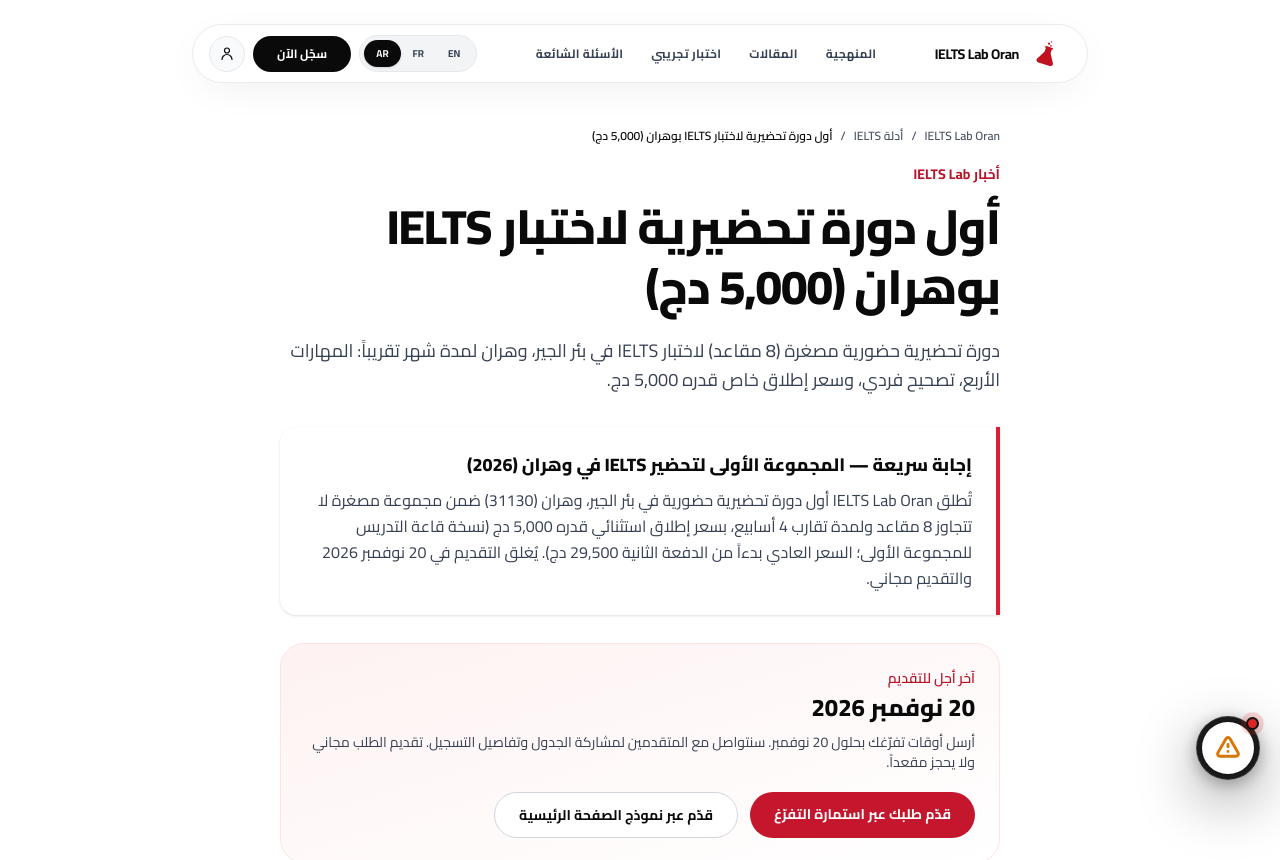
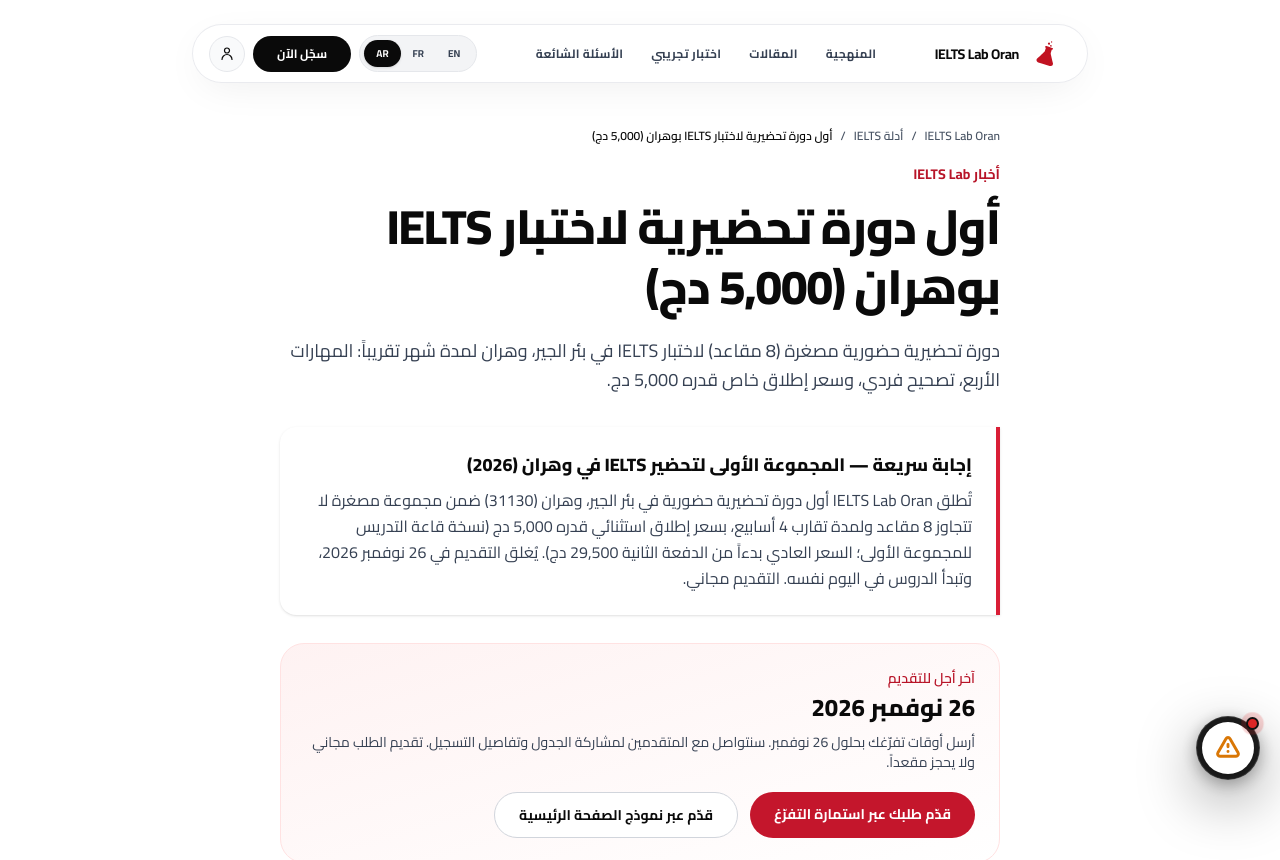
Before and after one commit to EdenSnc/IELTS-Lab-Oran, a Next.js app: page /ar/articles/first-ielts-preparation-cohort-oran in a window 1280 px wide. Shown: the top 860 px of the page. Built offline with nearby package versions, Linux system fonts and the light colour scheme.

Commit message:
Extend first IELTS cohort applications through November 26

```diff
--- a/messages/ar.json
+++ b/messages/ar.json
@@ -129,7 +129,7 @@
     "q6": "ماذا يشمل سعر إطلاق المجموعة الأولى البالغ 5,000 دج؟",
     "a6": "نحو شهر من التحضير لاختبار الايلتس في بئر الجير، وهران، ضمن مجموعة صغيرة في قاعة تدريس تقليدية لهذه الدفعة التمهيدية، مع متابعة فردية في الكتابة والمحادثة. نؤكد الجدول قبل التسجيل.",
     "q7": "متى يفتتح المخبر، وهل التقديم يحجز مقعداً؟",
-    "a7": "يُغلق التقديم للمجموعة الأولى في 20 نوفمبر 2026. تقديم الطلب مجاني ولا يحجز مقعداً؛ نتواصل مع المتقدمين لمشاركة الجدول المؤكد وتفاصيل التسجيل."
+    "a7": "يُغلق التقديم للمجموعة الأولى في 26 نوفمبر 2026. تقديم الطلب مجاني ولا يحجز مقعداً؛ نتواصل مع المتقدمين لمشاركة الجدول المؤكد وتفاصيل التسجيل."
   },
   "LeadMagnet": {
     "title": "لست جاهزاً للتسجيل؟",
@@ -162,7 +162,7 @@
     "feature3": "مجموعة صغيرة من 8 مقاعد واستراتيجية الامتحان",
     "capacitySummary": "8 مقاعد إجمالاً · التقديم مجاني · لا يحجز مقعداً",
     "closedBadge": "أُغلق التقديم للمجموعة الأولى",
-    "closedNote": "انتهت مهلة 20 نوفمبر. أرسل ملفك أدناه للتواصل معك أولاً عند فتح مواعيد المجموعة القادمة في وهران.",
+    "closedNote": "انتهت مهلة 26 نوفمبر. أرسل ملفك أدناه للتواصل معك أولاً عند فتح مواعيد المجموعة القادمة في وهران.",
     "statusLabReady": "المخبر جاهز",
     "statusCurriculumSet": "المنهج جاهز",
     "statusScheduling": "الجدولة عبر استمارة التفرغ",
@@ -195,7 +195,7 @@
   },
   "EventWidget": {
     "badge": "المجموعة الأولى · وهران",
-    "title": "5,000 دج · التقديم قبل 20 نوفمبر",
+    "title": "5,000 دج · التقديم بحلول 26 نوفمبر",
     "closedTitle": "انضم لقائمة انتظار الدفعة القادمة",
     "linkAriaLabel": "عرض تفاصيل المجموعة الأولى في IELTS Lab Oran",
     "minimizeLabel": "تصغير الإشعار"
--- a/messages/en.json
+++ b/messages/en.json
@@ -129,7 +129,7 @@
     "q6": "What does the 5,000 DA first-cohort price cover?",
     "a6": "Approximately one month of small-group IELTS preparation in Bir El Djir, Oran, covering all four skills in a traditional classroom setting for this introductory cohort, with individual Writing and Speaking feedback. We confirm the timetable before enrolment.",
     "q7": "When does the Lab open, and does applying reserve a seat?",
-    "a7": "First-cohort applications close on 20 November 2026. Applying is free and does not reserve a seat; we contact applicants with the confirmed timetable and enrolment details."
+    "a7": "First-cohort applications close on 26 November 2026. Applying is free and does not reserve a seat; we contact applicants with the confirmed timetable and enrolment details."
   },
   "LeadMagnet": {
     "title": "Not Ready to Enroll?",
@@ -162,7 +162,7 @@
     "feature3": "Small 8-seat classroom & official exam strategy",
     "capacitySummary": "8 seats total · free to apply · does not reserve a seat",
     "closedBadge": "First-cohort applications closed",
-    "closedNote": "The 20 November intake window has closed. Submit your profile below to be contacted first when the next Oran cohort dates open.",
+    "closedNote": "The 26 November intake window has closed. Submit your profile below to be contacted first when the next Oran cohort dates open.",
     "statusLabReady": "Lab Ready",
     "statusCurriculumSet": "Curriculum Set",
     "statusScheduling": "Timetable via Availability Form",
@@ -195,7 +195,7 @@
   },
   "EventWidget": {
     "badge": "First Cohort · Oran",
-    "title": "5,000 DA · Apply by 20 Nov",
+    "title": "5,000 DA · Apply by 26 Nov",
     "closedTitle": "Join Next Cohort Waitlist",
     "linkAriaLabel": "View IELTS Lab Oran cohort details",
     "minimizeLabel": "Minimize notification"
--- a/messages/fr.json
+++ b/messages/fr.json
@@ -129,7 +129,7 @@
     "q6": "Que comprend le tarif de lancement de 5 000 DA ?",
     "a6": "Environ un mois de préparation à l'IELTS à Bir El Djir, Oran, en groupe de 8 en salle de cours pour cette cohorte de lancement, couvrant les quatre compétences avec suivi individuel en Writing et Speaking. Les horaires sont confirmés avant l'inscription.",
     "q7": "Quand le Lab ouvre-t-il, et la candidature réserve-t-elle une place ?",
-    "a7": "Les candidatures du premier groupe se clôturent le 20 novembre 2026. Postuler est gratuit et ne réserve pas de place ; nous contactons les candidats sélectionnés avec l'emploi du temps confirmé."
+    "a7": "Les candidatures du premier groupe se clôturent le 26 novembre 2026. Postuler est gratuit et ne réserve pas de place ; nous contactons les candidats sélectionnés avec l'emploi du temps confirmé."
   },
   "LeadMagnet": {
     "title": "Pas prêt à vous inscrire ?",
@@ -162,7 +162,7 @@
     "feature3": "Petit groupe de 8 en salle & stratégie d'examen",
     "capacitySummary": "8 places au total · candidature gratuite · ne réserve pas de place",
     "closedBadge": "Candidatures du 1er groupe clôturées",
-    "closedNote": "La session du 20 novembre est clôturée. Envoyez votre profil ci-dessous pour être contacté en priorité dès l'ouverture de la prochaine cohorte à Oran.",
+    "closedNote": "La session du 26 novembre est clôturée. Envoyez votre profil ci-dessous pour être contacté en priorité dès l'ouverture de la prochaine cohorte à Oran.",
     "statusLabReady": "Laboratoire prêt",
     "statusCurriculumSet": "Programme prêt",
     "statusScheduling": "Horaires via formulaire de disponibilités",
@@ -195,7 +195,7 @@
   },
   "EventWidget": {
     "badge": "Premier Groupe · Oran",
-    "title": "5 000 DA · Jusqu'au 20 nov.",
+    "title": "5 000 DA · Jusqu'au 26 nov.",
     "closedTitle": "Liste d'attente prochaine cohorte",
     "linkAriaLabel": "Voir les détails du premier groupe IELTS Lab Oran",
     "minimizeLabel": "Réduire la notification"
--- a/src/app/[locale]/articles/first-ielts-preparation-cohort-oran/page.tsx
+++ b/src/app/[locale]/articles/first-ielts-preparation-cohort-oran/page.tsx
@@ -49,7 +49,7 @@ const COHORT_PAGE_BODY: Record<
   en: {
     summaryTitle: 'Quick Answer — First Oran IELTS Cohort (2026)',
     summaryText:
-      'IELTS Lab Oran’s first in-person preparation cohort in Bir El Djir, Oran (31130) is an intensive ~4-week small-group course strictly capped at 8 seats and priced at 5,000 DA (introductory classroom edition; regular PC-lab rate from Cohort 2 is 29,500 DA). Applications close on 20 November 2026, and applying is free without locking a seat.',
+      'IELTS Lab Oran’s first in-person preparation cohort in Bir El Djir, Oran (31130) is an intensive ~4-week small-group course strictly capped at 8 seats and priced at 5,000 DA (introductory classroom edition; regular PC-lab rate from Cohort 2 is 29,500 DA). Applications close on 26 November 2026. Classes start that day. Applying is free and does not reserve a seat.',
     factsHeading: 'Cohort 1 Key Facts — Bir El Djir, Oran',
     facts: [
       ['Location', 'Bir El Djir, Oran 31130, Algeria'],
@@ -90,7 +90,7 @@ const COHORT_PAGE_BODY: Record<
     pricingTitle: 'Transparent DZD Pricing Comparison',
     pricingHeaders: ['Option', 'Format', 'Price (DZD)', 'Best For'],
     pricingRows: [
-      ['Cohort 1 (Founding Launch)', 'In-person 8-seat classroom · Bir El Djir', '5,000 DA', 'Oran candidates applying before 20 Nov 2026'],
+      ['Cohort 1 (Founding Launch)', 'In-person 8-seat classroom · Bir El Djir', '5,000 DA', 'Oran candidates applying by 26 Nov 2026'],
       ['Standard Cohort (Cohort 2+)', 'In-person 8-seat PC lab · Bir El Djir', '29,500 DA', 'Full computer-workstation small-group training'],
       ['Online Academic Mock Test', 'Web simulator (L + R + W · 30d results)', '3,900 DA', 'Candidates across Algeria via Chargily Pay (CIB/Edahabia)'],
       ['Official IELTS Exam (BC Algeria)', 'Official test centre (Oran / Algiers)', '40,000 DA', 'Official certification once mock scores hit target'],
@@ -105,7 +105,7 @@ const COHORT_PAGE_BODY: Record<
       'Submitting the availability or intake form is 100% free and does not automatically reserve a seat.',
       'Applicants should hold at least an intermediate English foundation (CEFR B1/B2); complete beginners (A1/A2) are advised to build core English before exam prep.',
       'Once the timetable is proposed via WhatsApp, seats are confirmed in order of enrolment completion (Cash or Baridimob).',
-      'If Cohort 1 is full or past the 20 November 2026 deadline, applicants receive priority notification when Cohort 2 opens.',
+      'If Cohort 1 is full or past the 26 November 2026 deadline, applicants receive priority notification when Cohort 2 opens.',
     ],
     faqTitle: 'Frequently Asked Questions — Oran IELTS Cohort',
     faqs: [
@@ -136,7 +136,7 @@ const COHORT_PAGE_BODY: Record<
   fr: {
     summaryTitle: 'Réponse rapide — 1re Cohorte IELTS à Oran (2026)',
     summaryText:
-      'Le premier groupe présentiel d’IELTS Lab Oran à Bir El Djir, Oran (31130) est une formation intensive d’environ 4 semaines strictement limitée à 8 places au tarif exceptionnel de lancement de 5 000 DA (édition en salle de cours ; tarif standard des prochaines cohortes : 29 500 DA). Candidatures gratuites jusqu’au 20 novembre 2026.',
+      'Le premier groupe présentiel d’IELTS Lab Oran à Bir El Djir, Oran (31130) est une formation intensive d’environ 4 semaines strictement limitée à 8 places au tarif exceptionnel de lancement de 5 000 DA (édition en salle de cours ; tarif standard des prochaines cohortes : 29 500 DA). Candidatures gratuites jusqu’au 26 novembre 2026. Les cours commencent le même jour.',
     factsHeading: 'Repères clés — Cohorte 1 (Bir El Djir, Oran)',
     facts: [
       ['Localisation', 'Bir El Djir, Oran 31130, Algérie'],
@@ -177,7 +177,7 @@ const COHORT_PAGE_BODY: Record<
     pricingTitle: 'Comparatif transparent des tarifs en dinars (DZD)',
     pricingHeaders: ['Formule', 'Format', 'Tarif (DZD)', 'Public visé'],
     pricingRows: [
-      ['Cohorte 1 (Lancement)', 'Présentiel 8 places en salle · Bir El Djir', '5 000 DA', 'Candidats d’Oran postulant avant le 20 nov. 2026'],
+      ['Cohorte 1 (Lancement)', 'Présentiel 8 places en salle · Bir El Djir', '5 000 DA', 'Candidats d’Oran postulant au plus tard le 26 nov. 2026'],
       ['Cohorte Standard (Cohorte 2+)', 'Présentiel 8 places sur PC · Bir El Djir', '29 500 DA', 'Formation complète sur postes informatiques'],
       ['Test blanc Academic en ligne', 'Simulateur web (L + R + W · accès 30 j)', '3 900 DA', 'Toute l’Algérie via Chargily Pay (CIB / Edahabia)'],
       ['Examen officiel (BC Algérie)', 'Centre officiel (Oran / Alger)', '40 000 DA', 'Certification officielle une fois le niveau atteint'],
@@ -192,7 +192,7 @@ const COHORT_PAGE_BODY: Record<
       'L’envoi du formulaire de disponibilités ou de candidature est 100 % gratuit et ne réserve pas automatiquement une place.',
       'Un niveau intermédiaire minimum (CECR B1/B2) est requis ; ce programme intensif ne remplace pas des cours d’anglais débutant (A1/A2).',
       'Une fois l’emploi du temps validé avec vous sur WhatsApp, l’inscription définitive s’effectue par espèces ou Baridimob dans la limite des 8 places.',
-      'Après la clôture du 20 novembre 2026 (ou si les 8 places sont complètes), votre dossier est prioritaire pour l’ouverture de la Cohorte 2.',
+      'Après la clôture du 26 novembre 2026 (ou si les 8 places sont complètes), votre dossier est prioritaire pour l’ouverture de la Cohorte 2.',
     ],
     faqTitle: 'Questions fréquentes — Cohorte IELTS à Oran',
     faqs: [
@@ -223,7 +223,7 @@ const COHORT_PAGE_BODY: Record<
   ar: {
     summaryTitle: 'إجابة سريعة — المجموعة الأولى لتحضير IELTS في وهران (2026)',
     summaryText:
-      'تُطلق IELTS Lab Oran أول دورة تحضيرية حضورية في بئر الجير، وهران (31130) ضمن مجموعة مصغرة لا تتجاوز 8 مقاعد ولمدة تقارب 4 أسابيع، بسعر إطلاق استثنائي قدره 5,000 دج (نسخة قاعة التدريس للمجموعة الأولى؛ السعر العادي بدءاً من الدفعة الثانية 29,500 دج). يُغلق التقديم في 20 نوفمبر 2026 والتقديم مجاني.',
+      'تُطلق IELTS Lab Oran أول دورة تحضيرية حضورية في بئر الجير، وهران (31130) ضمن مجموعة مصغرة لا تتجاوز 8 مقاعد ولمدة تقارب 4 أسابيع، بسعر إطلاق استثنائي قدره 5,000 دج (نسخة قاعة التدريس للمجموعة الأولى؛ السعر العادي بدءاً من الدفعة الثانية 29,500 دج). يُغلق التقديم في 26 نوفمبر 2026، وتبدأ الدروس في اليوم نفسه. التقديم مجاني.',
     factsHeading: 'أهم تفاصيل المجموعة الأولى — بئر الجير، وهران',
     facts: [
       ['الموقع الجغرافي', 'بئر الجير، وهران 31130، الجزائر'],
@@ -264,7 +264,7 @@ const COHORT_PAGE_BODY: Record<
     pricingTitle: 'مقارنة شفافة للأسعار بالدينار الجزائري',
     pricingHeaders: ['الخيار', 'الصيغة', 'السعر (دج)', 'الفئة المناسبة'],
     pricingRows: [
-      ['المجموعة الأولى (إطلاق)', 'حضوري 8 مقاعد في القسم · بئر الجير', '5,000 دج', 'مرشحو وهران المتقدمون قبل 20 نوفمبر 2026'],
+      ['المجموعة الأولى (إطلاق)', 'حضوري 8 مقاعد في القسم · بئر الجير', '5,000 دج', 'مرشحو وهران المتقدمون بحلول 26 نوفمبر 2026'],
       ['الدورة القياسية (الدفعة 2+)', 'حضوري 8 مقاعد في قاعة PC · بئر الجير', '29,500 دج', 'تدريب حضوري متكامل على أجهزة الكمبيوتر'],
       ['الاختبار التجريبي عبر الإنترنت', 'محاكاة ويب (استماع+قراءة+كتابة · 30 يوماً)', '3,900 دج', 'لجميع الولايات عبر Chargily Pay (الذهبية/CIB)'],
       ['الامتحان الرسمي (المجلس البريطاني)', 'مركز معتمد (وهران / الجزائر العاصمة)', '40,000 دج', 'للحصول على الشهادة الرسمية بعد الجاهزية'],
@@ -279,7 +279,7 @@ const COHORT_PAGE_BODY: Record<
       'إرسال استمارة التفرغ أو طلب الالتحاق مجاني تماماً ولا يحجز مقعداً بشكل تلقائي.',
       'تستهدف الدورة المترشحين ذوي المستوى المتوسط فما فوق (B1/B2)؛ ولا تغني عن تأسيس اللغة للمبتدئين (A1/A2).',
       'بعد مشاركة الجدول المؤكد عبر واتساب، يُثبّت المقعد عند إتمام التسجيل (نقداً أو عبر Baridimob) ضمن حدود المقاعد الثمانية.',
-      'بعد انتهاء مهلة 20 نوفمبر 2026 أو اكتمال العدد، يحصل المتقدمون على أولوية الإشعار فور فتح الدفعة الثانية.',
+      'بعد انتهاء مهلة 26 نوفمبر 2026 أو اكتمال العدد، يحصل المتقدمون على أولوية الإشعار فور فتح الدفعة الثانية.',
     ],
     faqTitle: 'الأسئلة الشائعة حول دورة وهران الحضورية',
     faqs: [
--- a/src/lib/cohort-launch.ts
+++ b/src/lib/cohort-launch.ts
@@ -1,6 +1,6 @@
 export const COHORT_ARTICLE_PATH = '/articles/first-ielts-preparation-cohort-oran';
-export const COHORT_APPLICATION_DEADLINE = '2026-11-20';
-export const COHORT_DEADLINE_ISO = '2026-11-20T23:59:59+01:00';
+export const COHORT_APPLICATION_DEADLINE = '2026-11-26';
+export const COHORT_DEADLINE_ISO = COHORT_APPLICATION_DEADLINE + 'T23:59:59.999+01:00';
 export const COHORT_FORM_URL = 'https://docs.google.com/forms/d/e/1FAIpQLSdoYPQ9YyWY_-DmG0wEeAEzyOS8HFMwy655zWqLXX9fgYRtVg/viewform';
 
 export function isCohortDeadlinePassed(now: Date = new Date()): boolean {
@@ -12,14 +12,14 @@ export const cohortLaunch = {
     category: 'IELTS Lab news',
     title: 'First IELTS Preparation Cohort in Oran (5,000 DA)',
     desc: 'In-person 8-seat IELTS preparation cohort in Bir El Djir, Oran: ~4 weeks of all-4-skills coaching, Writing & Speaking feedback, and 5,000 DA launch fee.',
-    deadline: '20 November 2026',
+    deadline: '26 November 2026',
     deadlineLabel: 'Application deadline',
     feeLabel: 'Special first-cohort price',
     pastPriceLabel: 'Previously listed price',
     details: 'Practise all four IELTS skills in person with structured classroom exercises, timed practice and personal feedback on Writing and Speaking. The group is kept small so each participant gets individual attention.',
     apply: 'Apply via the availability form',
-    next: 'Send your weekly availability by 20 November. We’ll contact applicants with the timetable and enrolment details. Applying is free and does not reserve a seat.',
-    closedTitle: 'First-cohort applications closed (20 Nov 2026)',
+    next: 'Send your weekly availability by 26 November. We’ll contact applicants with the timetable and enrolment details. Applying is free and does not reserve a seat.',
+    closedTitle: 'First-cohort applications closed (26 Nov 2026)',
     closedDesc: 'Applications for the first Oran cohort have closed. Submit your weekly availability or join the waitlist below to be contacted first when the next cohort opens.',
     closedCta: 'Join the waitlist via the availability form',
   },
@@ -27,14 +27,14 @@ export const cohortLaunch = {
     category: 'Actualités IELTS Lab',
     title: '1er Groupe de Préparation IELTS à Oran (5 000 DA)',
     desc: 'Préparation IELTS en présentiel à Bir El Djir, Oran (8 places) : environ un mois sur les 4 épreuves, retours personnalisés et tarif de lancement 5 000 DA.',
-    deadline: '20 novembre 2026',
+    deadline: '26 novembre 2026',
     deadlineLabel: 'Date limite de candidature',
     feeLabel: 'Tarif exceptionnel du premier groupe',
     pastPriceLabel: 'Ancien prix affiché',
     details: 'Travaillez les quatre compétences de l’IELTS en présentiel avec des exercices structurés en salle, des entraînements chronométrés et des retours personnalisés à l’écrit et à l’oral. L’effectif est limité pour que chacun bénéficie d’un suivi individuel.',
     apply: 'Candidater via le formulaire de disponibilités',
-    next: 'Indiquez vos disponibilités avant la fin de la journée du 20 novembre. Nous contacterons les candidats avec les horaires et les modalités d’inscription. La candidature est gratuite et ne réserve pas de place.',
-    closedTitle: 'Candidatures clôturées pour le 1er groupe (20 nov. 2026)',
+    next: 'Indiquez vos disponibilités avant la fin de la journée du 26 novembre. Nous contacterons les candidats avec les horaires et les modalités d’inscription. La candidature est gratuite et ne réserve pas de place.',
+    closedTitle: 'Candidatures clôturées pour le 1er groupe (26 nov. 2026)',
     closedDesc: 'La fenêtre de candidature pour le premier groupe est clôturée. Envoyez vos disponibilités ou rejoignez la liste d’attente pour être contacté en priorité pour le prochain groupe à Oran.',
     closedCta: 'Rejoindre la liste d’attente',
   },
@@ -42,14 +42,14 @@ export const cohortLaunch = {
     category: 'أخبار IELTS Lab',
     title: 'أول دورة تحضيرية لاختبار IELTS بوهران (5,000 دج)',
     desc: 'دورة تحضيرية حضورية مصغرة (8 مقاعد) لاختبار IELTS في بئر الجير، وهران لمدة شهر تقريباً: المهارات الأربع، تصحيح فردي، وسعر إطلاق خاص قدره 5,000 دج.',
-    deadline: '20 نوفمبر 2026',
+    deadline: '26 نوفمبر 2026',
     deadlineLabel: 'آخر أجل للتقديم',
     feeLabel: 'سعر استثنائي للمجموعة الأولى',
     pastPriceLabel: 'السعر المعروض سابقاً',
     details: 'تدرّب حضورياً على مهارات IELTS الأربع بتمارين صفية منظّمة وتدريبات محددة الوقت، مع ملاحظات فردية على الكتابة والمحادثة. عدد المشاركين محدود لإتاحة المتابعة الفردية لكل متدرّب.',
     apply: 'قدّم طلبك عبر استمارة التفرّغ',
-    next: 'أرسل أوقات تفرّغك بحلول 20 نوفمبر. سنتواصل مع المتقدمين لمشاركة الجدول وتفاصيل التسجيل. تقديم الطلب مجاني ولا يحجز مقعداً.',
-    closedTitle: 'انتهت فترة التقديم للمجموعة الأولى (20 نوفمبر 2026)',
+    next: 'أرسل أوقات تفرّغك بحلول 26 نوفمبر. سنتواصل مع المتقدمين لمشاركة الجدول وتفاصيل التسجيل. تقديم الطلب مجاني ولا يحجز مقعداً.',
+    closedTitle: 'انتهت فترة التقديم للمجموعة الأولى (26 نوفمبر 2026)',
     closedDesc: 'أُغلقت طلبات المجموعة الأولى في وهران. يمكنك إرسال أوقات تفرّغك أو الانضمام لقائمة الانتظار للتواصل معك فور فتح المجموعة القادمة.',
     closedCta: 'الانضمام إلى قائمة الانتظار',
   },
```
Also changed, not shown: public/llms-full.txt, public/llms.txt.
